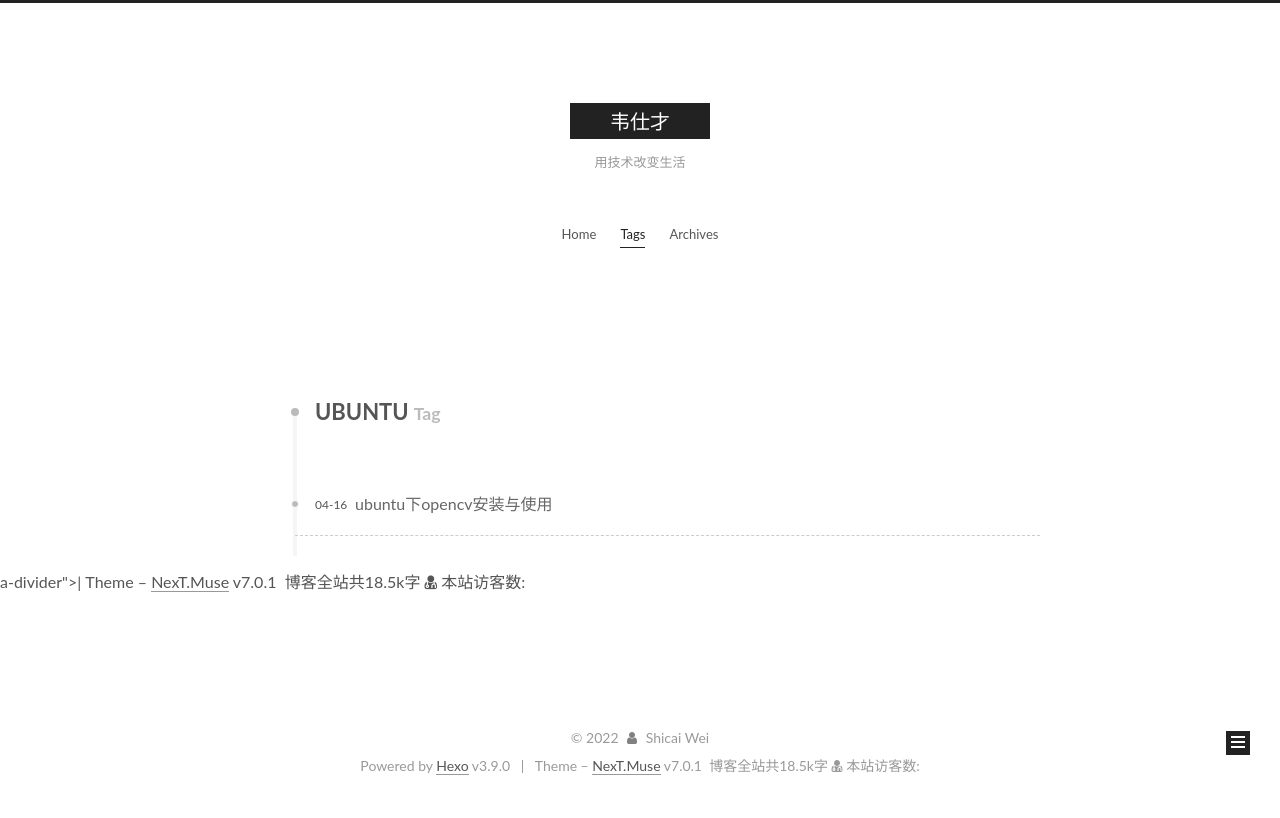
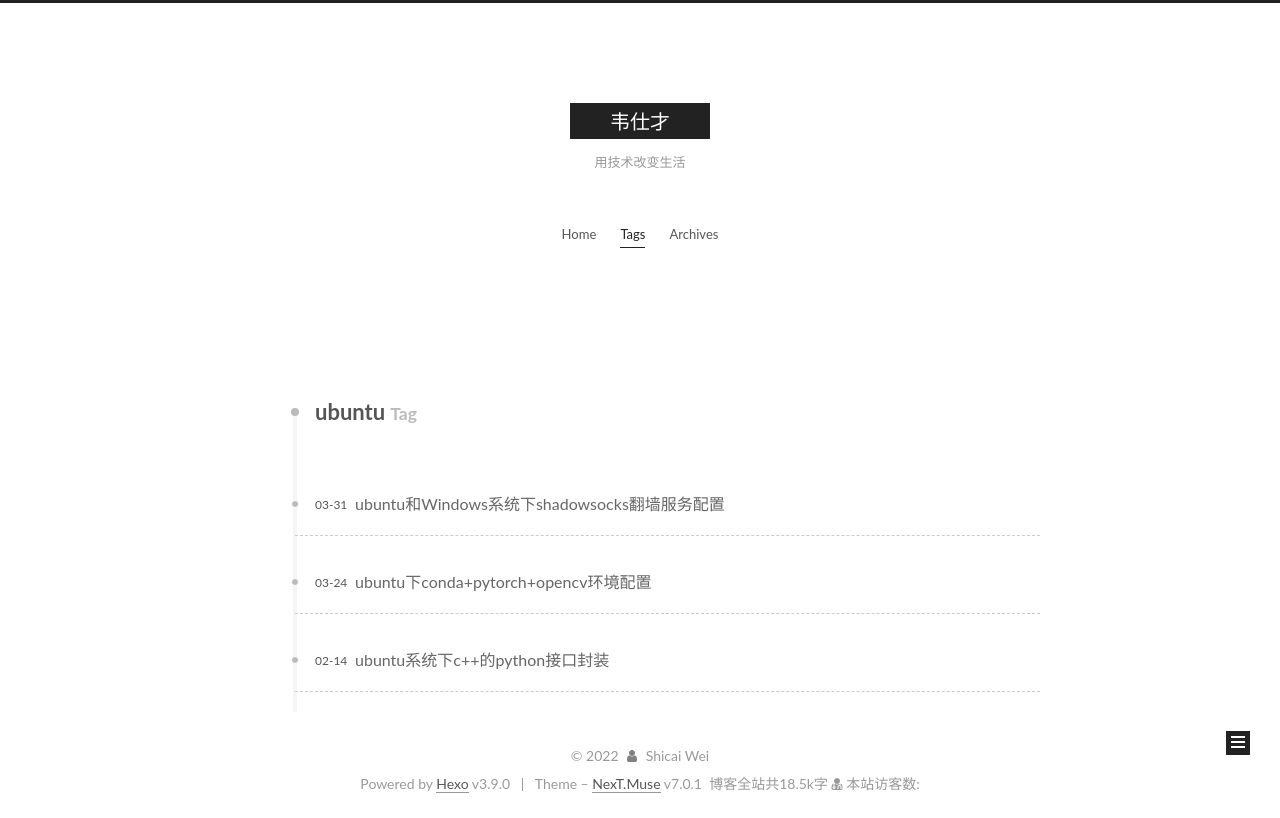
Before and after one commit to shicaiwei123/shicaiwei123.github.io, a PHP site: page /tags/ubuntu/ in a window 1280 px wide. Before the commit the page ends 775 px from the top, so only its background shows below. Run offline with PHP 8.4, Linux system fonts and the light colour scheme; some libraries are stand-ins or nearby versions.

Commit message:
Site updated: 2022-06-19 16:51:18

```diff
--- a/css/main.css
+++ b/css/main.css
@@ -1995,7 +1995,7 @@ pre .javascript .function {
   width: 4px;
   height: 4px;
   border-radius: 50%;
-  background: #ffc241;
+  background: #29b4ff;
 }
 .links-of-blogroll {
   font-size: 13px;
--- a/tags/UBUNTU/index.html
+++ b/tags/UBUNTU/index.html
@@ -109,7 +109,7 @@
 <meta name="keywords" content="机器学习，嵌入式开发，随笔">
 <meta property="og:type" content="website">
 <meta property="og:title" content="韦仕才">
-<meta property="og:url" content="https://shicaiwei123.github.io/tags/UBUNTU/index.html">
+<meta property="og:url" content="https://shicaiwei123.github.io/tags/ubuntu/index.html">
 <meta property="og:site_name" content="韦仕才">
 <meta property="og:description" content="生活随笔，极客技术">
 <meta property="og:locale" content="en">
@@ -122,7 +122,7 @@
 
 
 
-  <link rel="canonical" href="https://shicaiwei123.github.io/tags/UBUNTU/">
+  <link rel="canonical" href="https://shicaiwei123.github.io/tags/ubuntu/">
 
 
 
@@ -132,7 +132,7 @@
   };
 </script>
 
-  <title>Tag: UBUNTU | 韦仕才</title>
+  <title>Tag: ubuntu | 韦仕才</title>
 
 
 
@@ -325,7 +325,7 @@
 
     <div id="posts" class="posts-collapse">
       <div class="collection-title">
-        <h1>UBUNTU<small>Tag</small>
+        <h1>ubuntu<small>Tag</small>
         </h1>
       </div>
 
@@ -337,17 +337,69 @@
 
       <h2 class="post-title">
 
-          <a class="post-title-link" href="/2019/04/16/opencv/" itemprop="url">
+          <a class="post-title-link" href="/2019/03/31/shadow/" itemprop="url">
 
-              <span itemprop="name">ubuntu下opencv安装与使用</span>
+              <span itemprop="name">ubuntu和Windows系统下shadowsocks翻墙服务配置</span>
 
           </a>
 
       </h2>
 
       <div class="post-meta">
-        <time class="post-time" itemprop="dateCreated" datetime="2019-04-16T21:48:48+08:00" content="2019-04-16">
-          04-16
+        <time class="post-time" itemprop="dateCreated" datetime="2019-03-31T11:15:18+08:00" content="2019-03-31">
+          03-31
+        </time>
+      </div>
+
+    </header>
+  </article>
+
+
+
+
+
+  <article class="post post-type-normal" itemscope itemtype="http://schema.org/Article">
+    <header class="post-header">
+
+      <h2 class="post-title">
+
+          <a class="post-title-link" href="/2019/03/24/ubuntu下conda+pytorch+opencv环境配置/" itemprop="url">
+
+              <span itemprop="name">ubuntu下conda+pytorch+opencv环境配置</span>
+
+          </a>
+
+      </h2>
+
+      <div class="post-meta">
+        <time class="post-time" itemprop="dateCreated" datetime="2019-03-24T11:00:33+08:00" content="2019-03-24">
+          03-24
+        </time>
+      </div>
+
+    </header>
+  </article>
+
+
+
+
+
+  <article class="post post-type-normal" itemscope itemtype="http://schema.org/Article">
+    <header class="post-header">
+
+      <h2 class="post-title">
+
+          <a class="post-title-link" href="/2019/02/14/ubuntu系统下封装c++的Python接口/" itemprop="url">
+
+              <span itemprop="name">ubuntu系统下c++的python接口封装</span>
+
+          </a>
+
+      </h2>
+
+      <div class="post-meta">
+        <time class="post-time" itemprop="dateCreated" datetime="2019-02-14T16:14:00+08:00" content="2019-02-14">
+          02-14
         </time>
       </div>
 
@@ -717,155 +769,3 @@
 
 </body>
 </html>
-a-divider">|</span>
-
-
-
-  <div class="theme-info">Theme – <a href="https://theme-next.org" class="theme-link" rel="noopener" target="_blank">NexT.Muse</a> v7.0.1</div>
-
-
-
-<div class="theme-info">
-  <div class="powered-by"></div>
-  <span class="post-count">博客全站共18.5k字</span>
-
-</div>
-<div class="powered-by">
-<i class="fa fa-user-md"></i><span id="busuanzi_container_site_uv">
-  本站访客数:<span id="busuanzi_value_site_uv"></span>
-</span>
-</div>
-
-
-
-
-
-
-
-
-
-
-
-      </div>
-    </footer>
-
-
-      <div class="back-to-top">
-        <i class="fa fa-arrow-up"></i>
-
-      </div>
-
-
-
-
-
-
-
-  </div>
-
-
-
-<script>
-  if (Object.prototype.toString.call(window.Promise) !== '[object Function]') {
-    window.Promise = null;
-  }
-</script>
-
-
-
-
-
-
-
-
-
-
-
-
-
-
-
-
-
-
-
-
-
-
-
-
-
-
-
-  <script src="/lib/jquery/index.js?v=2.1.3"></script>
-
-
-  <script src="/lib/velocity/velocity.min.js?v=1.2.1"></script>
-
-
-  <script src="/lib/velocity/velocity.ui.min.js?v=1.2.1"></script>
-
-
-
-
-
-  <script src="/js/src/utils.js?v=7.0.1"></script>
-
-  <script src="/js/src/motion.js?v=7.0.1"></script>
-
-
-
-
-
-
-
-  <script src="/js/src/schemes/muse.js?v=7.0.1"></script>
-
-
-
-
-
-
-
-
-  <script src="/js/src/next-boot.js?v=7.0.1"></script>
-
-
-
-
-
-
-
-
-
-
-
-
-
-
-
-
-
-
-
-
-
-
-
-
-
-
-
-
-
-
-
-
-
-
-
-
-
-
-</body>
-</html>
```
Also changed, not shown: 1 other file.
